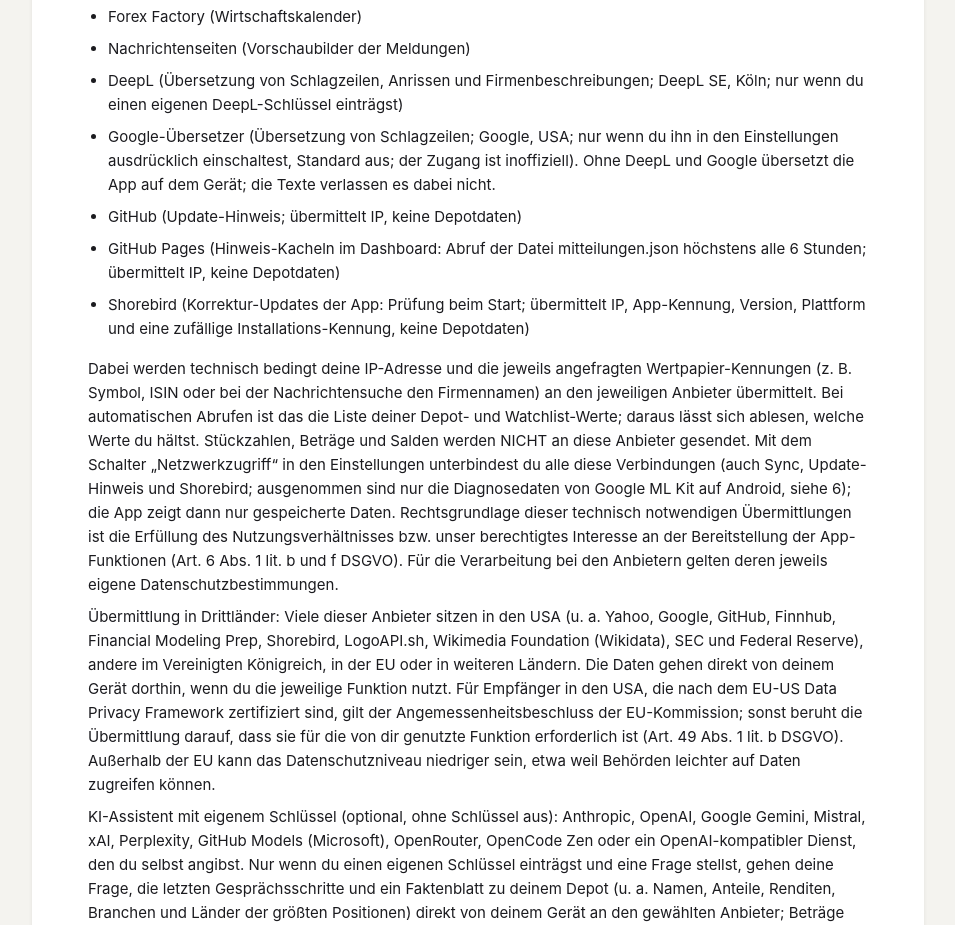
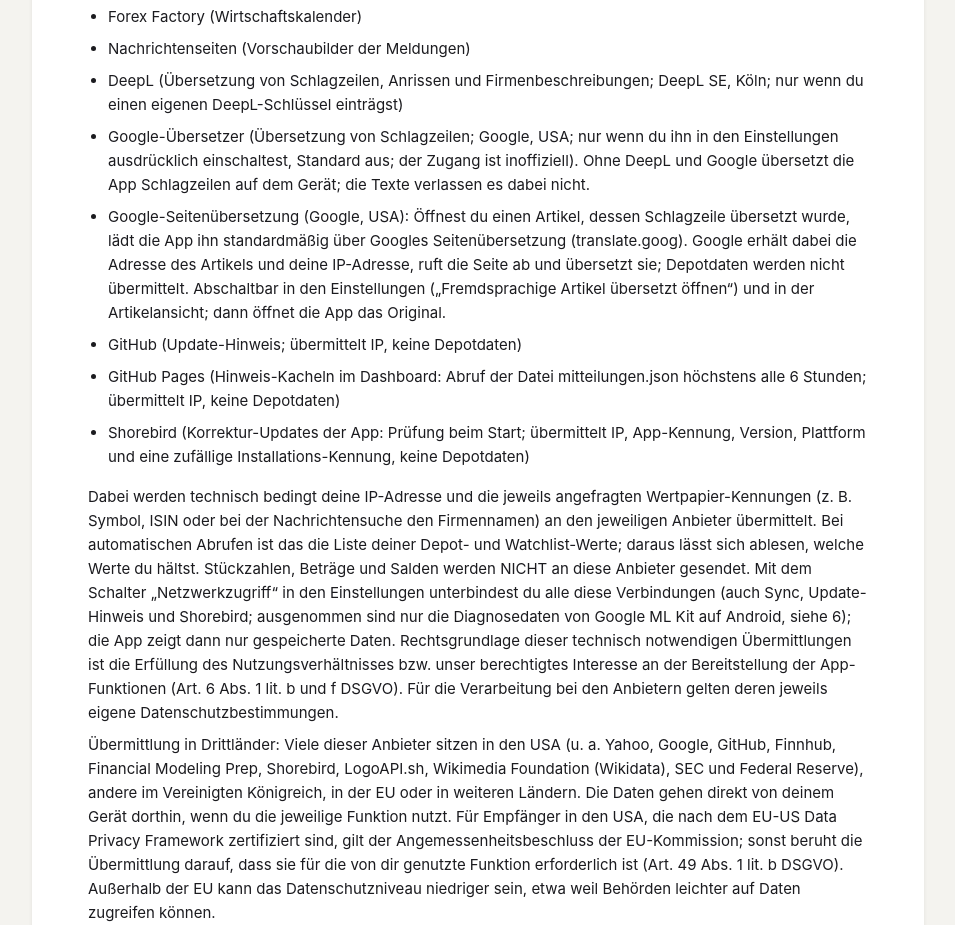
Before and after one commit to Triakie/depotmetry-web, a plain HTML site: page datenschutz.html in a window 1280 px wide. Shown: the part 1489-2414 px from the top of the page, without its empty margins (162-1117 px from the left). Drawn offline with Linux system fonts and the light colour scheme.

Commit message:
Datenschutz: Google-Seitenübersetzung für Artikel ergänzt
Co-Authored-By: Claude Opus 5.5 <noreply@anthropic.com>

```diff
--- a/datenschutz.html
+++ b/datenschutz.html
@@ -60,7 +60,8 @@ E-Mail: <a href="mailto:info@deinrezept.de">info@deinrezept.de</a></p>
   <li>Forex Factory (Wirtschaftskalender)</li>
   <li>Nachrichtenseiten (Vorschaubilder der Meldungen)</li>
   <li>DeepL (Übersetzung von Schlagzeilen, Anrissen und Firmenbeschreibungen; DeepL SE, Köln; nur wenn du einen eigenen DeepL-Schlüssel einträgst)</li>
-  <li>Google-Übersetzer (Übersetzung von Schlagzeilen; Google, USA; nur wenn du ihn in den Einstellungen ausdrücklich einschaltest, Standard aus; der Zugang ist inoffiziell). Ohne DeepL und Google übersetzt die App auf dem Gerät; die Texte verlassen es dabei nicht.</li>
+  <li>Google-Übersetzer (Übersetzung von Schlagzeilen; Google, USA; nur wenn du ihn in den Einstellungen ausdrücklich einschaltest, Standard aus; der Zugang ist inoffiziell). Ohne DeepL und Google übersetzt die App Schlagzeilen auf dem Gerät; die Texte verlassen es dabei nicht.</li>
+  <li>Google-Seitenübersetzung (Google, USA): Öffnest du einen Artikel, dessen Schlagzeile übersetzt wurde, lädt die App ihn standardmäßig über Googles Seitenübersetzung (translate.goog). Google erhält dabei die Adresse des Artikels und deine IP-Adresse, ruft die Seite ab und übersetzt sie; Depotdaten werden nicht übermittelt. Abschaltbar in den Einstellungen („Fremdsprachige Artikel übersetzt öffnen“) und in der Artikelansicht; dann öffnet die App das Original.</li>
   <li>GitHub (Update-Hinweis; übermittelt IP, keine Depotdaten)</li>
   <li>GitHub Pages (Hinweis-Kacheln im Dashboard: Abruf der Datei mitteilungen.json höchstens alle 6 Stunden; übermittelt IP, keine Depotdaten)</li>
   <li>Shorebird (Korrektur-Updates der App: Prüfung beim Start; übermittelt IP, App-Kennung, Version, Plattform und eine zufällige Installations-Kennung, keine Depotdaten)</li>
```
